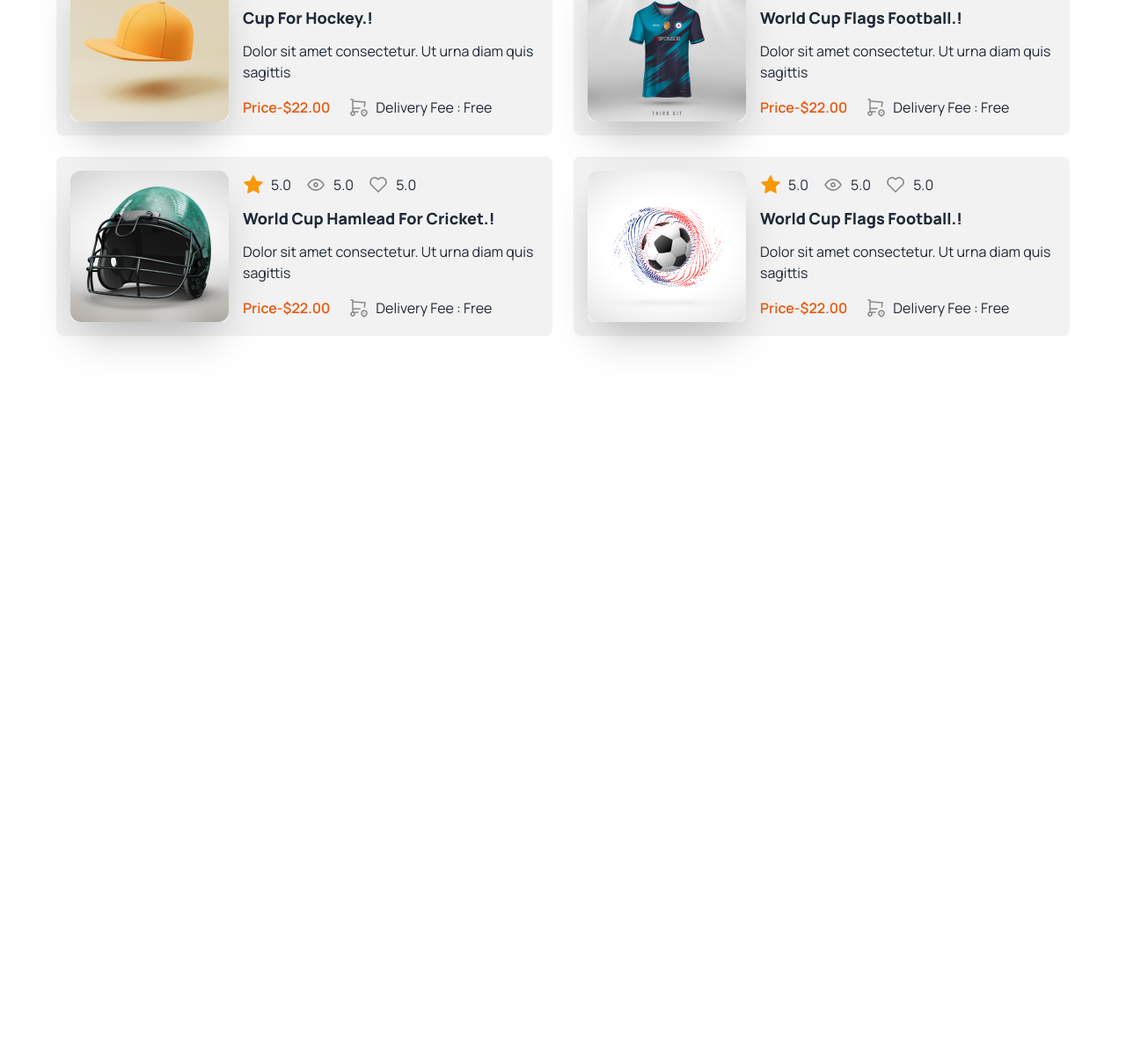
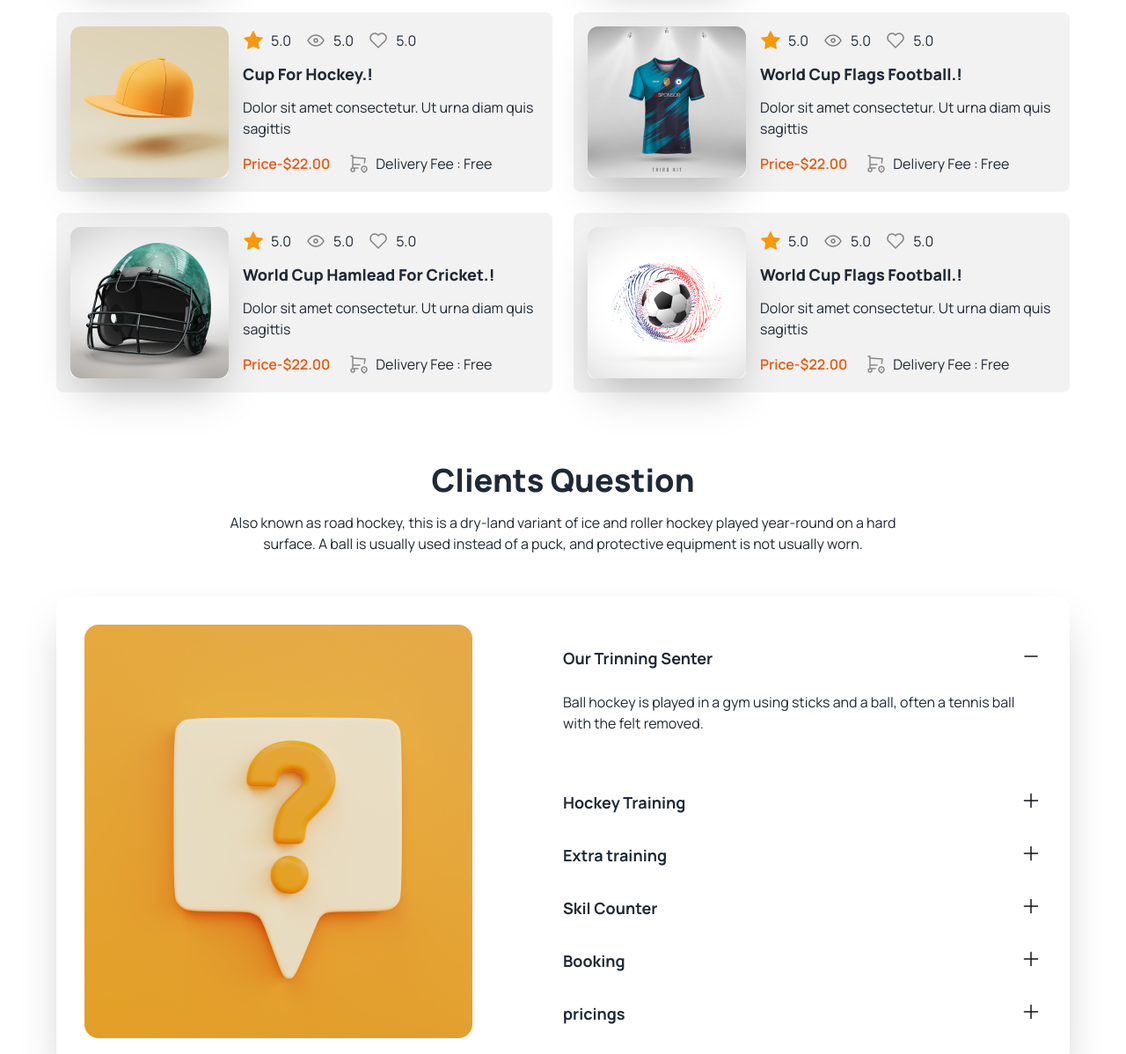
Before and after one commit to shakilahamedrana/My-Sports-Project, a plain HTML site: page index.html in a window 1280 px wide. Shown: the part 2656-3854 px from the top of the page at 88% size. Before the commit the page ends 3118 px from the top, so only its background shows below. Drawn offline with nearby package versions, Linux system fonts and the light colour scheme.

Commit message:
training section added

```diff
--- a/index.html
+++ b/index.html
@@ -139,7 +139,7 @@
                 <p class="lg:max-w-3xl mx-auto my-4 text-center ">The first game of organized inline sledge hockey was played at Bisley, Surrey, England, on December 19, 2009, between the Hull Stingrays and the Grimsby Redwings.</p>
             </div>
 
-            <div class="grid grid-cols-1 lg:grid-cols-2 gap-6">
+            <div class="grid grid-cols-1 lg:grid-cols-2 gap-6 mt-12">
                 <div class="bg-[linear-gradient(45deg,rgba(0,0,0,0.6),rgba(0,0,0,0.2)),url('./Images/2.png')] h-[40vh] bg-cover rounded-box lg:pl-10 lg:pt-20 pr-7 p-6">
                     <h1 class="text-3xl font-extrabold text-white">Junior Program</h1>
                     <p class="text-white pt-4 pb-9">Also known as road hockey, this is a dry-land variant of ice and roller hockey,Other games derived from hockey or its predecessors.</p>
@@ -169,7 +169,7 @@
                 <p class="lg:max-w-3xl mx-auto my-4 text-center ">The first game of organized inline sledge hockey was played at Bisley, Surrey, England, on December 19, 2009, between the Hull Stingrays and the Grimsby Redwings.</p>
             </div>
 
-            <div class="grid grid-cols-1 lg:grid-cols-2 gap-6">
+            <div class="grid grid-cols-1 lg:grid-cols-2 gap-6 mt-12">
                 <div class="hero bg-base-200 rounded-lg">
                     <div class="hero-content flex-col lg:flex-row">
                         <img src="Images/5.png" class="max-w-sm rounded-lg shadow-2xl" />
@@ -354,8 +354,52 @@
                     </div>
                 </div>
             </div>
+        </section>
 
+        <section class="container mx-auto my-20 lg:px-16 px-6">
+            <div class="">
+                <h1 class="text-4xl text-center font-extrabold">Clients Question</h1>
+                <p class="lg:max-w-3xl mx-auto my-4 text-center ">Also known as road hockey, this is a dry-land variant of ice and roller hockey played year-round on a hard surface. A ball is usually used instead of a puck, and protective equipment is not usually worn.</p>
+            </div>
+
+            <div class="grid grid-cols-1 lg:grid-cols-2 rounded-box shadow-2xl p-8 mt-12">
+                <div>
+                    <img src="Images/11.png" alt="">
+                </div>
+
+                <div>
+                    <div class="flex justify-between">
+                        <strong class="text-lg mt-6">Our Trinning Senter</strong>
+                        <strong class="mt-6"><img src="icone/Frame7.png" alt=""></strong>
+                    </div>
+                    <p class="mt-6">Ball hockey is played in a gym using sticks and a ball, often a tennis ball with the felt removed.</p>
+
+                    <div class="flex justify-between mt-8">
+                        <strong class="text-lg mt-8">Hockey Training</strong>
+                        <strong class="mt-8"><img src="icone/Frame8.png" alt=""></strong>
+                    </div>
+
+                    <div class="flex justify-between">
+                        <strong class="text-lg mt-8">Extra training</strong>
+                        <strong class="mt-8"><img src="icone/Frame8.png" alt=""></strong>
+                    </div>
+
+                    <div class="flex justify-between">
+                        <strong class="text-lg mt-8">Skil Counter</strong>
+                        <strong class="mt-8"><img src="icone/Frame8.png" alt=""></strong>
+                    </div>
+                    <div class="flex justify-between">
+                        <strong class="text-lg mt-8">Booking</strong>
+                        <strong class="mt-8"><img src="icone/Frame8.png" alt=""></strong>
+                    </div>
+                    <div class="flex justify-between">
+                        <strong class="text-lg mt-8">pricings</strong>
+                        <strong class="mt-8"><img src="icone/Frame8.png" alt=""></strong>
+                    </div>
+                </div>
+            </div>
         </section>
+
     </main>
     <footer>
 
```
